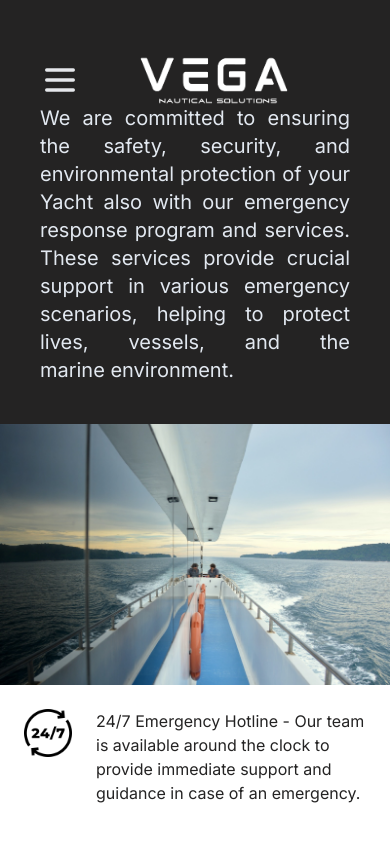
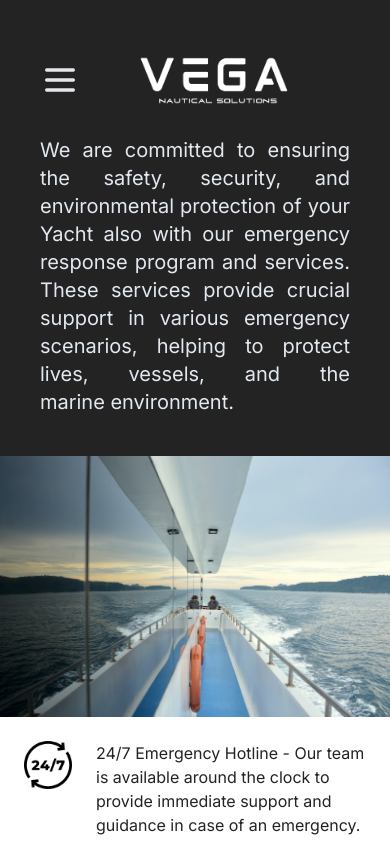
Before and after one commit to SimoSabev/vega-ns, a Next.js app: page /pages/EmergencyResponse in a window 390 px wide. Shown: the top 844 px of the page. Built offline with nearby package versions, Linux system fonts and the light colour scheme.

Commit message:
details5

```diff
--- a/app/pages/EmergencyResponse/page.tsx
+++ b/app/pages/EmergencyResponse/page.tsx
@@ -17,7 +17,7 @@ const Emergency_Response = () => {
             initial={{ y: "70vh" }}
             animate={{ y: "0vh" }}
             transition={{ duration: 0.8, ease: "easeInOut" }}
-            className="text-slate-200 text-xl mt-16 text-justify flex justify-center items-center"
+            className="text-slate-200 text-xl lg:mt-16 md:mt-20 mt-24 text-justify flex justify-center items-center"
           >
             We are committed to ensuring the safety, security, and environmental
             protection of your Yacht also with our emergency response program
```
